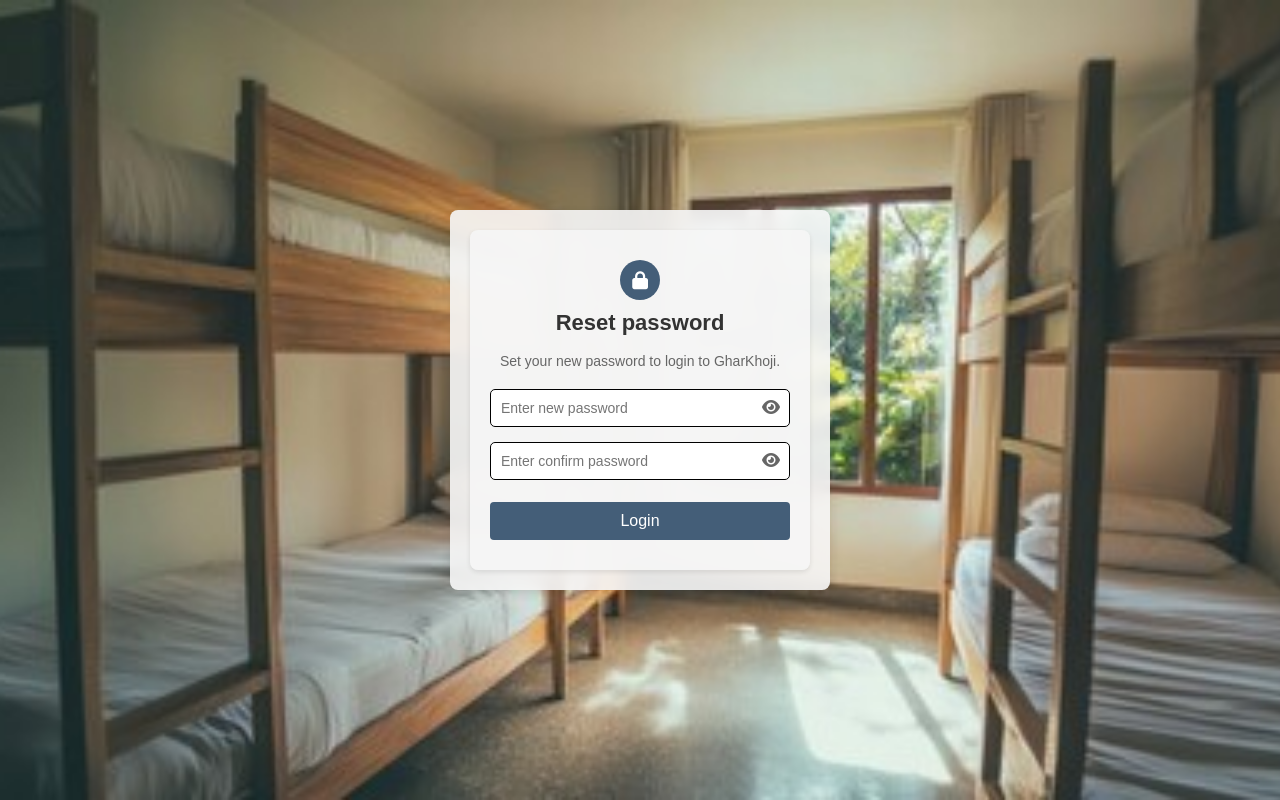
After one commit to Nehaa222/GharKhoji_Website, a Django app: a page that uses templates/newpassword.html in a window 1280 px wide. The commit adds this page. Run offline with Django 5.2, Linux system fonts and the light colour scheme; data comes from the database, SQL or seed files in the repository; both versions use the stored data as it was after the commit.

Commit message:
Worked in forgot password

```diff
--- a/GharKhoji/urls.py
+++ b/GharKhoji/urls.py
@@ -19,6 +19,7 @@ from django.urls import path
 from app import views
 from django.conf import settings
 from django.conf.urls.static import static
+from django.contrib.auth import views as auth_views #password reset
 
 urlpatterns = [
     path('admin/', admin.site.urls),
@@ -31,6 +32,10 @@ urlpatterns = [
     path('hostels/', views.HostelPage, name='hostels'),
     path('hosteldetails/<int:id>/', views.HostelDetails, name='hosteldetails'),
 
+    path('forgotpassword/', views.ForgotPassword, name='forgotpassword'),
+    path('newpassword/<str:user>/', views.NewPasswordPage, name='newpassword'),
+    path('message/', views.Message, name='message'),
+
 ]
 
 urlpatterns = urlpatterns + static(settings.MEDIA_URL, document_root=settings.MEDIA_ROOT)
--- a/app/models.py
+++ b/app/models.py
@@ -1,4 +1,5 @@
 from django.db import models
+
 
 # Create your models here.
 class ContactUs(models.Model):
--- a/app/views.py
+++ b/app/views.py
@@ -1,6 +1,7 @@
 from django.shortcuts import render,get_object_or_404, redirect
 from django.contrib.auth.models import User
 from django.contrib.auth import authenticate, login, logout
+from django.http import HttpResponse
 from django.contrib.auth.decorators import login_required
 from django.contrib import messages
 from .models import ContactUs, Hostel
@@ -8,6 +9,8 @@ from .models import AboutUs
 import re
 from django.db.models import Q
 from django.contrib.auth import authenticate
+from django.core.mail import send_mail
+from GharKhoji.settings import EMAIL_HOST_USER
 
 # Create your views here.
 #@login_required(login_url='login')
@@ -151,7 +154,55 @@ def HostelPage(request):
     return render(request, 'hostel.html', {'hostels': hostels})
 
 
-
 def HostelDetails(request, id):
     hostel = get_object_or_404(Hostel, id=id)
     return render(request, 'hosteldetails.html', {'hostel': hostel})
+
+#Forgot Password
+def ForgotPassword(request):
+    if request.method == "POST":
+        email = request.POST.get('email')
+        print("Email: ", email)
+        if User.objects.filter(email=email).exists():
+            user = User.objects.get(email=email)
+            print("User Exists")
+            send_mail("Reset Your Password", f"Hello User: {user}!\nTo reset password, click on the given link \n http://127.0.0.1:8000/newpassword/{user}", EMAIL_HOST_USER, [email], fail_silently=True)
+            messages.success(request, "Password reset link has been sent to your email.")
+        else:
+            return render(request, 'forgotpassword.html', {"errors": {"email": "Email does not exist"}})
+    return render(request, 'forgotpassword.html')
+
+#New Password
+def NewPasswordPage(request, user):
+    userid = User.objects.get(username=user)
+    errors = {}
+    if request.method== "POST":
+        password = request.POST.get("password")
+        confirmpassword = request.POST.get("confirmpassword")
+
+        # Password validation pattern
+        password_pattern = r'^(?=.*[a-z])(?=.*[A-Z])(?=.*\d)(?=.*[@$!%*?&])[A-Za-z\d@$!%*?&]{8,}$'
+
+        # Validate password
+        if not password:
+            errors['password'] = "Password is required."
+        elif not re.match(password_pattern, password):
+            errors['password'] = "Password must be at least 8 characters, contain one uppercase, one lowercase, one number, and one special character."
+        # Validate confirm password
+        if not confirmpassword:
+            errors['confirmpassword'] = "Confirm password is required."
+        elif password != confirmpassword:
+            errors['confirmpassword'] = "Passwords do not match."
+
+        # If there are errors, re-render the form with errors
+        if errors:
+            return render(request, 'newpassword.html', {'errors': errors})
+        if password == confirmpassword:
+            userid.set_password(password)
+            userid.save()
+            return redirect('message')
+    return render(request, 'newpassword.html')
+
+#Message
+def Message(request):
+    return render(request, 'message.html')
--- a/static/css/login.css
+++ b/static/css/login.css
@@ -64,7 +64,6 @@ body {
     margin-bottom: 10px; /* Ensure space for the error message */
     margin-left: -26px;
 }
-
 
 
 .form-control-password {
@@ -136,6 +135,7 @@ body {
 }
 
 .form-section .forgot-password {
+    display: block;
     text-align: right;
     color: black;
     margin-left:-6px;
@@ -144,7 +144,9 @@ body {
     text-decoration: none;
     font-size: 14px;
     width: 100%;
+    padding: 10px;
 }
+
 .form-section .footer-text {
     margin-top: 14px;
     font-size: 14px;
--- /dev/null
+++ b/static/css/newpassword.css
@@ -0,0 +1,139 @@
+body {
+    font-family: Arial, sans-serif;
+    margin: 0;
+    padding: 0;
+    display: flex;
+    justify-content: center;
+    align-items: center;
+    height: 100vh;
+    background: url("/static/img/image.jpg") no-repeat center center fixed;
+    background-size: cover;
+}
+
+.container {
+    display: flex;
+    justify-content: center;
+    align-items: center;
+    width: 100%;
+    max-width: 1200px;
+    height: auto;
+    padding: 20px;
+    background-color: rgba(248, 248, 248, 0.9);
+    border-radius: 8px;
+    box-shadow: 0 4px 10px rgba(0, 0, 0, 0.1);
+    backdrop-filter: blur(8px);
+    overflow: hidden;
+    box-sizing: border-box;
+}
+
+.form-section {
+    width: 100%;
+    max-width: 400px;
+    background-color: rgba(245, 245, 245, 0.9);
+    padding: 20px;
+    border-radius: 8px;
+    display: flex;
+    flex-direction: column;
+    justify-content: center;
+    align-items: center;
+    box-shadow: 0 2px 5px rgba(0, 0, 0, 0.1);
+    box-sizing: border-box;
+}
+
+/*Icon*/
+.reset-icon {
+    width: 40px;
+    height: 40px;
+    margin-top: 10px;
+    background-color: #445e78;
+    color: white;
+    display: flex;
+    justify-content: center;
+    align-items: center;
+    border-radius: 50%;
+    font-size: 18px;
+}
+
+h1 {
+    font-size: 22px;
+    color: #333;
+    margin-top: 10px;
+}
+
+p {
+    font-size: 14px;
+    color: #666;
+    margin-top: 2px;
+    margin-bottom: 20px;
+    padding: 0 10px;
+}
+
+/*Input Field*/
+.input-group {
+    width: 100%;
+    margin-bottom: 15px;
+}
+
+.input-container {
+    position: relative;
+    width: 100%;
+}
+
+.input-container input {
+    width: 100%;
+    padding: 10px 40px 10px 10px; /* Add space on the right for the icon */
+    border: 1px solid #ccc;
+    border-radius: 5px;
+    font-size: 14px;
+    outline: none;
+    box-sizing: border-box;
+    border: 1px solid black;
+}
+
+.input-container input:focus{
+    border: 2px solid black;
+}
+
+/*Password View Icon*/
+.icon-container {
+    position: absolute;
+    top: 50%;
+    right: 10px;
+    transform: translateY(-50%);
+    color: #666;
+    cursor: pointer;
+    font-size: 16px;
+}
+
+/*Button*/
+.reset-button {
+    width: 100%;
+    padding: 10px;
+    background-color: #445e78;
+    border: none;
+    border-radius: 4px;
+    cursor: pointer;
+    margin-top: 7px;
+    margin-bottom: 10px;
+}
+
+.reset-button a{
+    text-decoration: none;
+    color: white;
+    font-size: 16px;
+}
+.reset-button:hover {
+    background-color: #F1C40F;
+}
+
+/*Error Message*/
+.input-group input.is-invalid {
+    border: 2px solid red;
+    background-color: #ffe6e6;
+}
+
+.invalid-feedback {
+    color: red;
+    font-size: 14px;
+    margin-top: 5px;
+}
--- a/templates/login.html
+++ b/templates/login.html
@@ -17,7 +17,6 @@
             <div class="form-section">
                 <h1>Welcome to GharKhoji!</h1>
                 <p>Find your home away from home.</p>
-
                 <!-- Username Field -->
                 <div class="input-group">
                     <input type="text" placeholder="Username" id="username" name="username" value="{{ username }}" class="form-control {% if errors.username %}is-invalid{% endif %}">
@@ -37,7 +36,7 @@
                     </button>
                 </div>
 
-                <a href="#" class="forgot-password">Forgot Password</a>
+                <a href="{% url 'forgotpassword' %}" class="forgot-password">Forgot Password</a>
                 <button type="submit" class="login-button">Login</button>
                 <div class="divider">OR</div>
 
--- /dev/null
+++ b/templates/newpassword.html
@@ -0,0 +1,68 @@
+<!DOCTYPE html>
+<html lang="en">
+<head>
+    <meta charset="UTF-8">
+    <meta name="viewport" content="width=device-width, initial-scale=1.0">
+    <title>Reset Password</title>
+    {% load static %}
+    <link rel="stylesheet" href="{% static 'css/newpassword.css' %}">
+    <link rel="stylesheet" href="https://cdnjs.cloudflare.com/ajax/libs/font-awesome/6.0.0/css/all.min.css">
+</head>
+<body>
+    <form action='' method="post">
+        {% csrf_token %}
+        <div class="container">
+            <div class="form-section">
+                <div class="reset-icon"><i class="fa-solid fa-lock"></i></div>
+                <h1>Reset password</h1>
+                <p>Set your new password to login to GharKhoji.</p>
+
+                <div class="input-group">
+                    <div class="input-container">
+                        <input type="password" placeholder="Enter new password" id="password" name="password" class="form-control {% if errors.password %}is-invalid{% endif %}">
+                        <span class="icon-container" onclick="togglePassword('password', 'password-icon')">
+                            <i class="fas fa-eye" id="password-icon"></i>
+                        </span>
+                    </div>
+                    {% if errors.password %}
+                        <div class="invalid-feedback">{{ errors.password }}</div>
+                    {% endif %}
+                </div>
+
+                <div class="input-group">
+                    <div class="input-container">
+                        <input type="password" placeholder="Enter confirm password" id="confirmpassword" name="confirmpassword"
+                            class="form-control {% if errors.confirmpassword %}is-invalid{% endif %}">
+                        <span class="icon-container" onclick="togglePassword('confirmpassword', 'confirmpassword-icon')">
+                            <i class="fas fa-eye" id="confirmpassword-icon"></i>
+                        </span>
+                    </div>
+                    {% if errors.confirmpassword %}
+                        <div class="invalid-feedback">{{ errors.confirmpassword }}</div>
+                    {% endif %}
+                </div>
+
+                <button type="submit" class="reset-button"><a href="{% url 'login' %}">Login</a></button>
+            </div>
+        </div>
+    </form>
+
+    <script>
+        // Function to toggle password visibility
+        function togglePassword(fieldId) {
+            var passwordField = document.getElementById(fieldId);
+            var passwordIcon = document.getElementById(fieldId + "-icon");
+
+            if (passwordField.type === "password") {
+                passwordField.type = "text";
+                passwordIcon.classList.remove("fa-eye");
+                passwordIcon.classList.add("fa-eye-slash");
+            } else {
+                passwordField.type = "password";
+                passwordIcon.classList.remove("fa-eye-slash");
+                passwordIcon.classList.add("fa-eye");
+            }
+        }
+    </script>
+</body>
+</html>
--- a/templates/signup.html
+++ b/templates/signup.html
@@ -76,7 +76,7 @@
                     </select>
                 </div>
 
-                <button type="submit" class="signup-button" onclick="validateForm(event)">Sign Up</button>
+                <button type="submit" class="signup-button">Sign Up</button>
 
                 <div class="footer-text">
                     <p>Already have an Account? <a href="{% url 'login' %}">Login</a></p>
```
Also changed, not shown: GharKhoji/settings.py (+9 -0 lines), static/css/forgotpassword.css (added, +143 -0 lines), static/css/message.css (added, +87 -0 lines), templates/forgotpassword.html (added, +42 -0 lines), templates/message.html (added, +22 -0 lines), app/migrations/0014_user.py (added), app/migrations/0015_delete_user.py (added), db.sqlite3.
